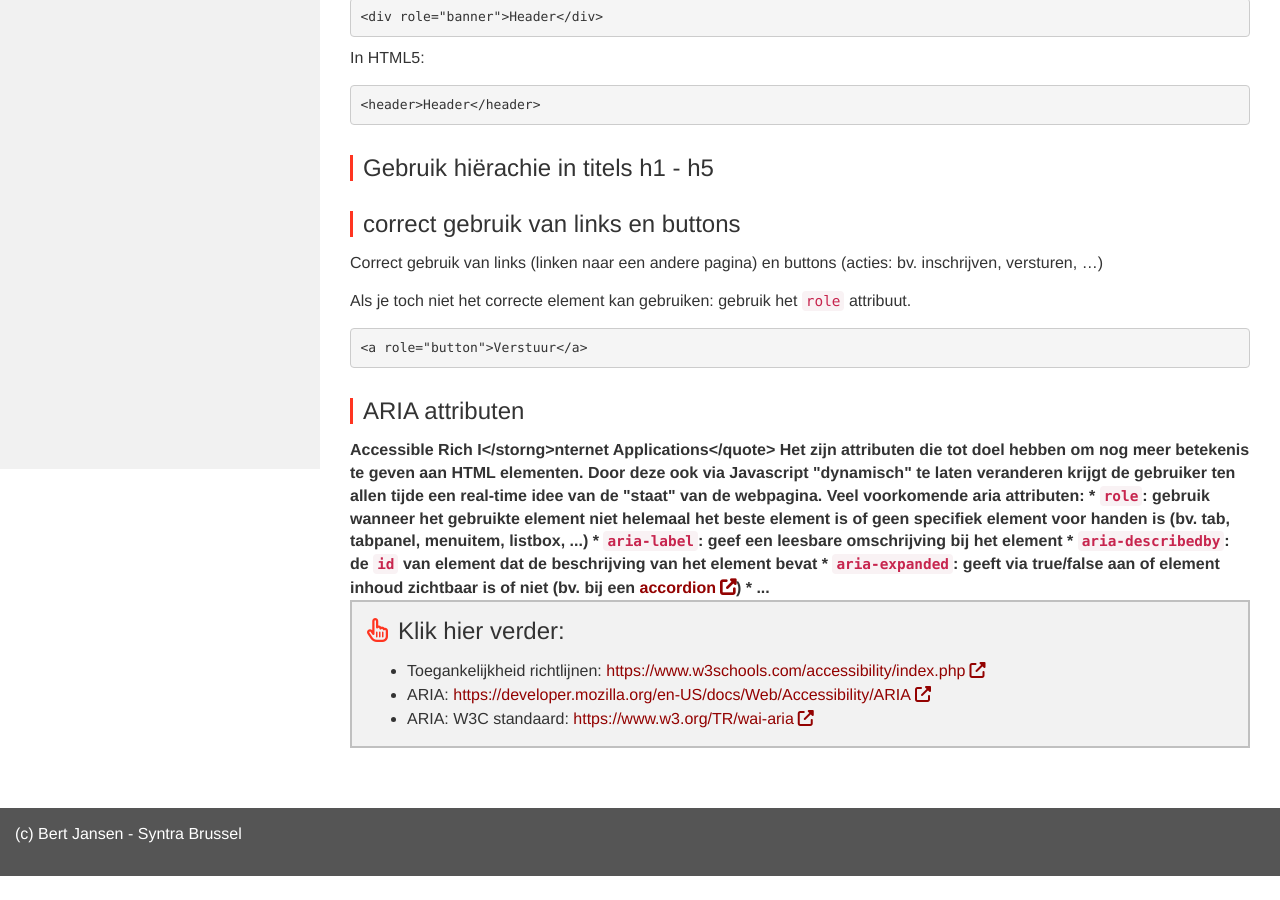
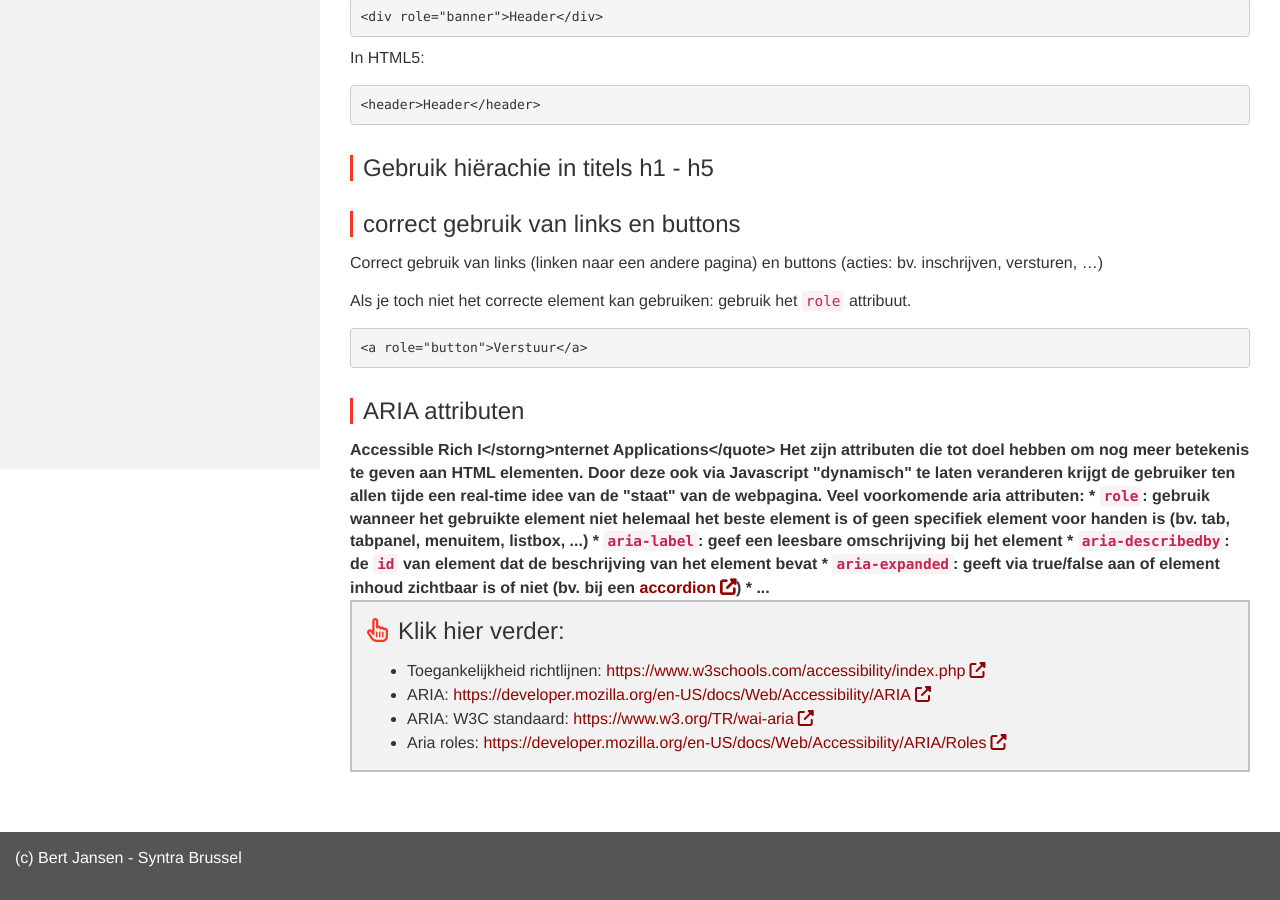
Before and after one commit to Syntra-Brussel/webdesign, a Jekyll site: the page built from tips-and-tricks/aria.md, in a window 1280 px wide and 900 px high, scrolled down 1031 px. Built offline with Jekyll 4.4.1, drawn with Linux system fonts in a browser that asks for light colours; nearby versions of some CDN libraries; a script that is not in the unit is left out; before the commit the page ends 1907 px from its top, so only the background shows below that.

Commit message:
Update aria.md

```diff
--- a/tips-and-tricks/aria.md
+++ b/tips-and-tricks/aria.md
@@ -10,6 +10,8 @@ links:
     title: ARIA
   - url: https://www.w3.org/TR/wai-aria
     title: 'ARIA: W3C standaard'
+  - url: https://developer.mozilla.org/en-US/docs/Web/Accessibility/ARIA/Roles
+    title: 'Aria roles'
 ---
 In de cursus HTML hebben we het belang van correcte HTML elementen benadrukt: de webpagina moet namelijk goed "begrepen" worden door bijvoorbeeld zoekmachines.
 
```
